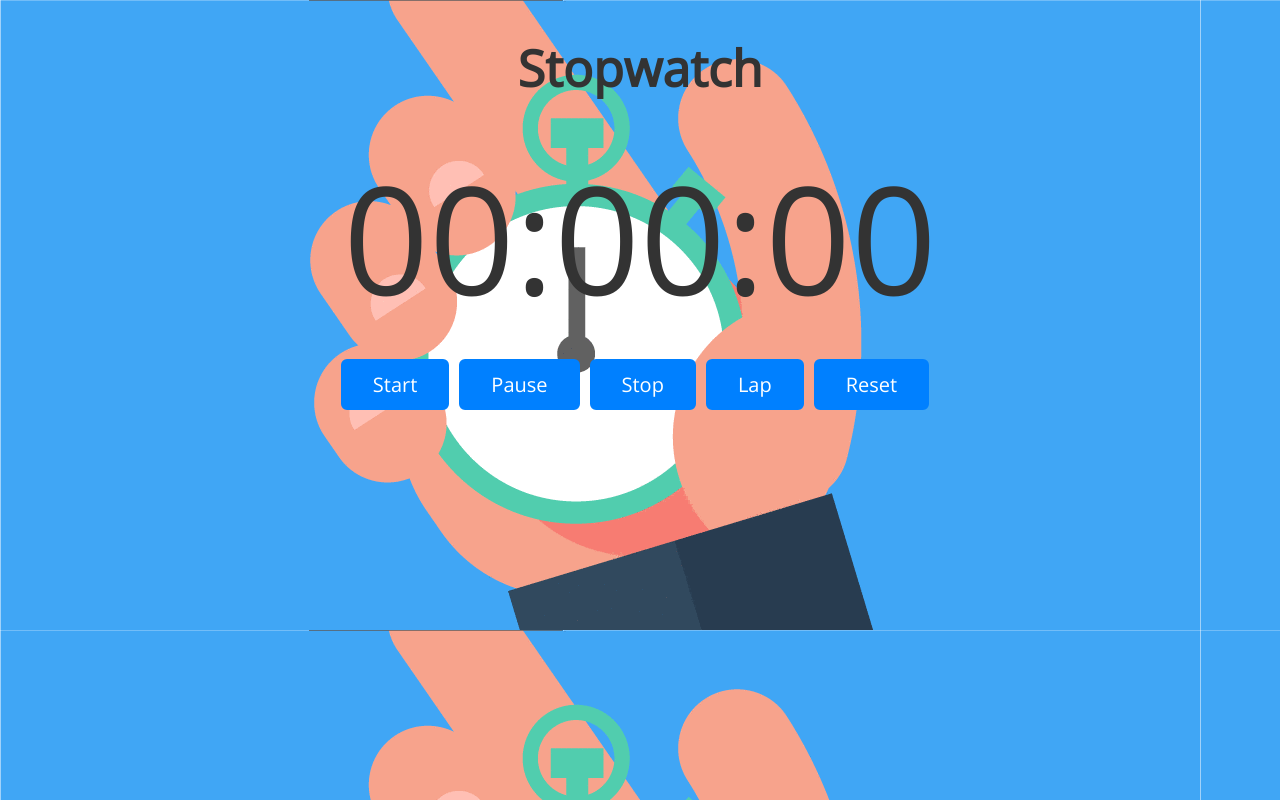
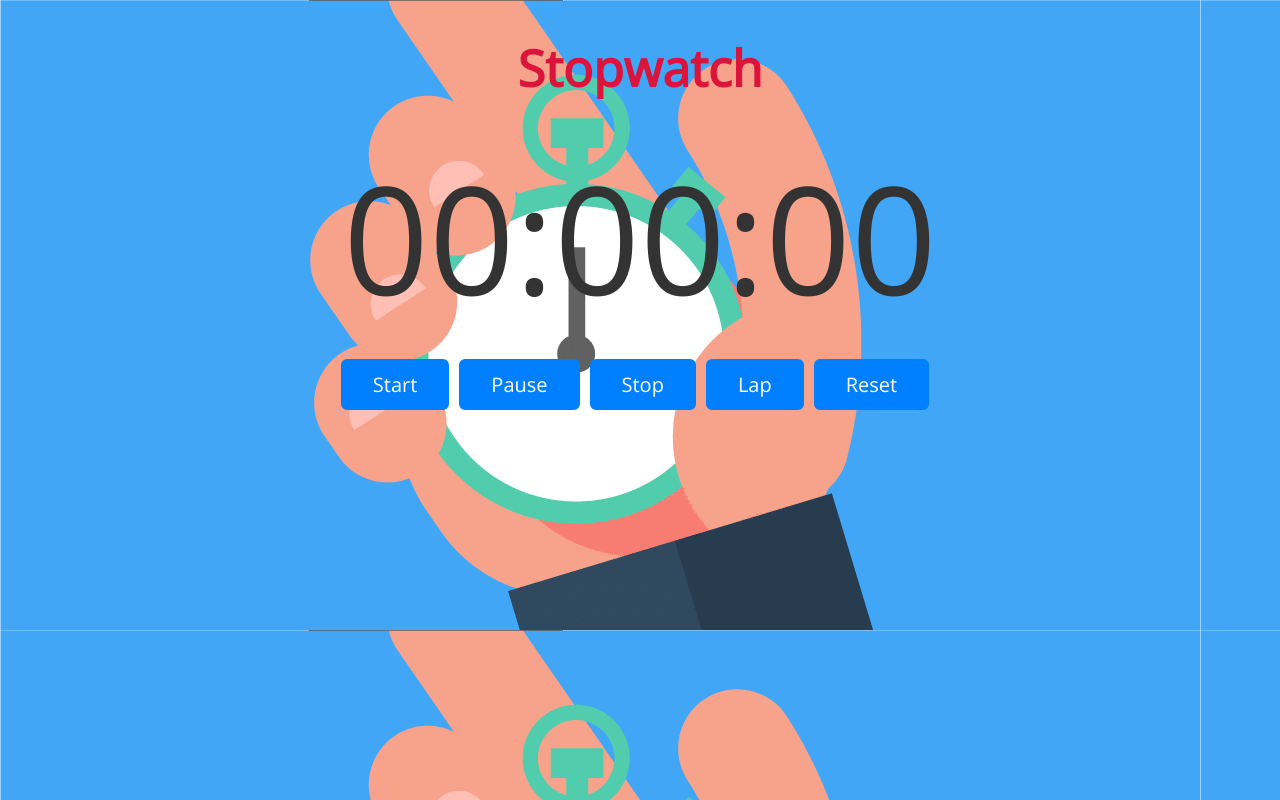
Before and after one commit to Faizansiddiqui287/stop-watch.github.io, a plain HTML site: page index.html in a window 1280 px wide. Drawn offline with nearby package versions, Linux system fonts and the light colour scheme.

Commit message:
Update style.css

```diff
--- a/style.css
+++ b/style.css
@@ -9,7 +9,7 @@ body{
 h1{
     text-align: center;
     font-size: 50px;
-    color: #333;
+    color: #dc143c;
 }
 
 .stopwatch{
```
